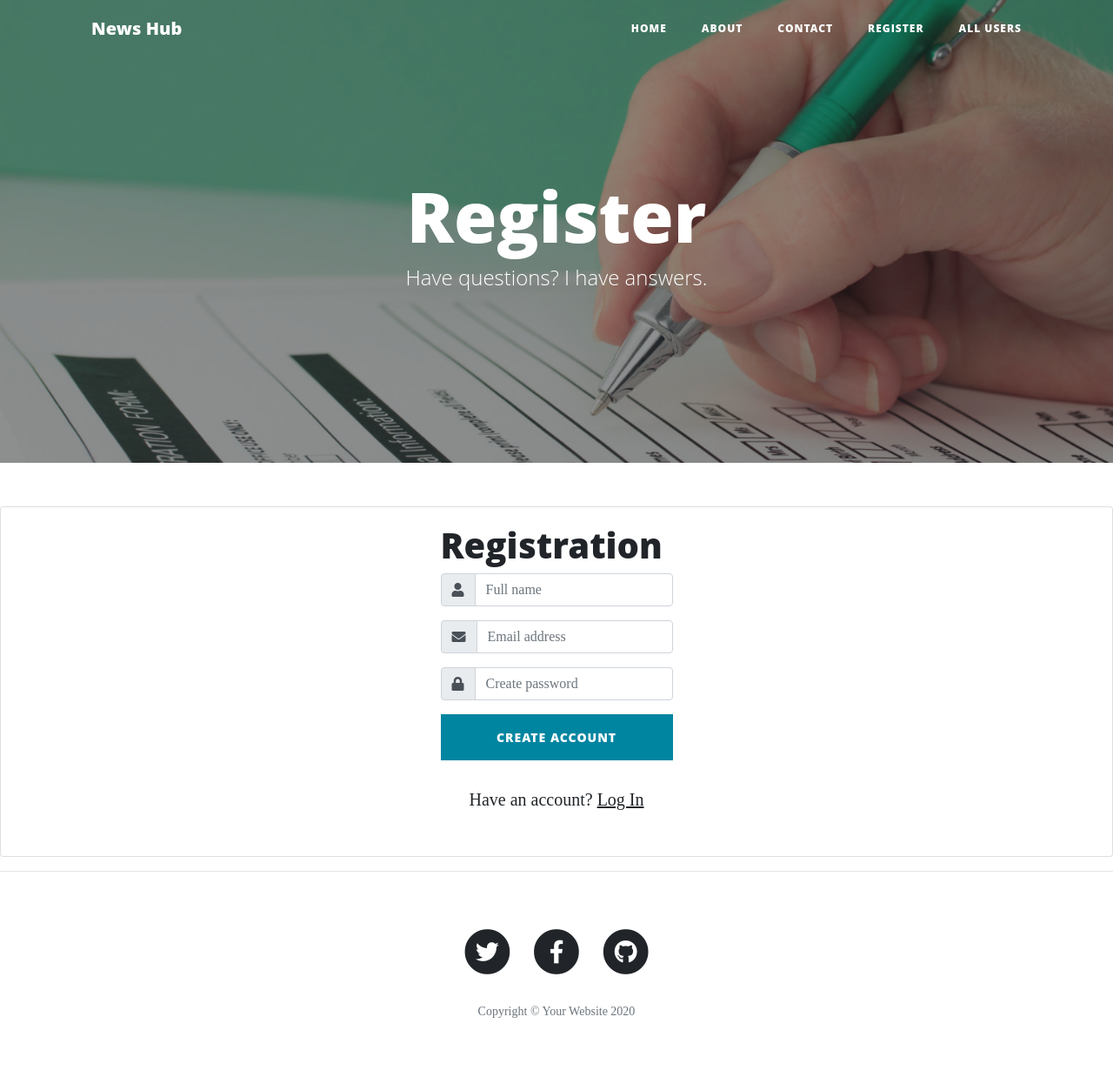
After one commit to itshasnainkhanofficial/flaskProject, a Flask app: page /register in a window 1280 px wide. The commit adds this page. Shown: the whole page at 87% size. Run offline with Flask 2, Linux system fonts and the light colour scheme; some libraries are stand-ins or nearby versions.

Commit message:
registration working fine alhamdulillah

```diff
--- a/app.py
+++ b/app.py
@@ -1,6 +1,25 @@
-from flask import Flask , render_template
+from flask import Flask , render_template , request , redirect , flash
+from flask_sqlalchemy import SQLAlchemy
+from datetime import datetime
+import bcrypt
+
 
 app = Flask(__name__)
+
+app.config['SQLALCHEMY_DATABASE_URI'] = 'sqlite:///database.db'
+db = SQLAlchemy(app)
+
+class User(db.Model):
+    id = db.Column(db.Integer, primary_key=True)
+    username = db.Column(db.String(200), nullable=False)
+    useremail = db.Column(db.String(200), nullable=False)
+    userpassword = db.Column(db.String(900), nullable=False)
+    date_created = db.Column(db.DateTime , default = datetime.utcnow)
+
+    def __repr__(self):
+        return  "<Task %r>" % self.id
+
+
 
 @app.route('/')
 def index():
@@ -10,6 +29,37 @@ def index():
 def contact():
     return render_template("contact.html")
 
+@app.route('/register')
+def register():
+    return render_template("registration.html")
+
+@app.route('/allusers')
+def allusers():
+    AllUsers = User.query.order_by(User.date_created).all()
+    return render_template("allUsers.html" ,  allusers = AllUsers)
+
+@app.route('/registerUser' , methods=["GET", "POST"])
+def registerUser():
+    if request.method == "POST":
+        name = request.form['name']
+        email = request.form['email']
+        password = request.form['pass']
+
+        hashed = bcrypt.hashpw(password.encode('utf-8'), bcrypt.gensalt())
+
+        register = User(username = name, useremail = email, userpassword = hashed)
+
+        try:
+            db.session.add(register)
+            db.session.commit()
+            flash("You have been registered")
+            return redirect("/")
+        except Exception as e:
+            print(e)
+            return "Error occur during registration"
+
+    else:
+        return redirect("/allusers")
 
 
 @app.route('/about')
@@ -19,5 +69,6 @@ def about():
     return render_template("about.html" , about = frompython , list = list)
 
 if __name__ == '__main__':
+    app.secret_key = 'super secret key'
     #DEBUG is SET to TRUE. CHANGE FOR PROD
     app.run(debug=True)
--- a/templates/layout.html
+++ b/templates/layout.html
@@ -37,6 +37,12 @@
           </li>
           <li class="nav-item">
             <a class="nav-link" href="/contact">Contact</a>
+          </li>
+          <li class="nav-item">
+            <a class="nav-link" href="/register">Register</a>
+          </li>
+          <li class="nav-item">
+            <a class="nav-link" href="/allusers">All users</a>
           </li>
         </ul>
       </div>
--- /dev/null
+++ b/templates/registration.html
@@ -0,0 +1,51 @@
+{% extends "layout.html" %}
+{% block content %}
+<!-- Page Header -->
+<header class="masthead" style="background-image: url('static/img/registerImage.jpg')">
+    <div class="overlay"></div>
+    <div class="container">
+        <div class="row">
+            <div class="col-lg-8 col-md-10 mx-auto">
+                <div class="page-heading">
+                    <h1>Register</h1>
+                    <span class="subheading">Have questions? I have answers.</span>
+                </div>
+            </div>
+        </div>
+    </div>
+</header>
+
+<div class="card">
+    <article class="card-body mx-auto" style="max-width: 400px;">
+        <h1>Registration</h1>
+        <form action="/registerUser" method="POST">
+            <div class="form-group input-group">
+                <div class="input-group-prepend">
+                    <span class="input-group-text"> <i class="fa fa-user"></i> </span>
+                </div>
+                <input name="name" class="form-control" placeholder="Full name" type="text">
+            </div> <!-- form-group -->
+            <div class="form-group input-group">
+                <div class="input-group-prepend">
+                    <span class="input-group-text"> <i class="fa fa-envelope"></i> </span>
+                </div>
+                <input name="email" class="form-control" placeholder="Email address" type="email">
+            </div> <!-- form-group -->
+
+            <div class="form-group input-group">
+                <div class="input-group-prepend">
+                    <span class="input-group-text"> <i class="fa fa-lock"></i> </span>
+                </div>
+                <input name="pass" class="form-control" placeholder="Create password" type="password">
+            </div> <!-- form-group -->
+
+            <div class="form-group">
+                <button type="submit" class="btn btn-primary btn-block"> Create Account </button>
+            </div> <!-- form-group -->
+            <p class="text-center">Have an account? <a href="">Log In</a> </p>
+        </form>
+    </article>
+</div> <!-- card. -->
+
+
+{% endblock %}
```
Also changed, not shown: templates/allUsers.html (added, +48 -0 lines), templates/index.html (+10 -1 lines), database.db (added), static/css/clean-blog.min.css, static/img/registerImage.jpg (added).
